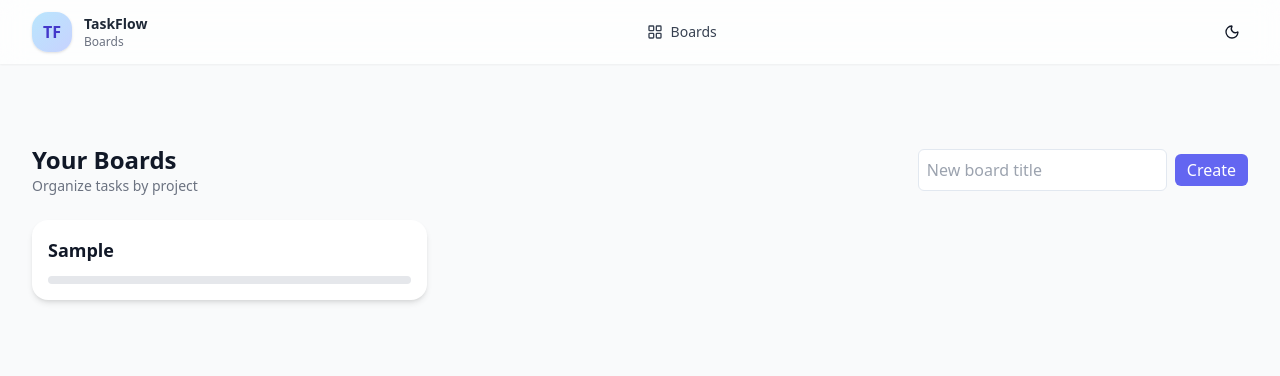
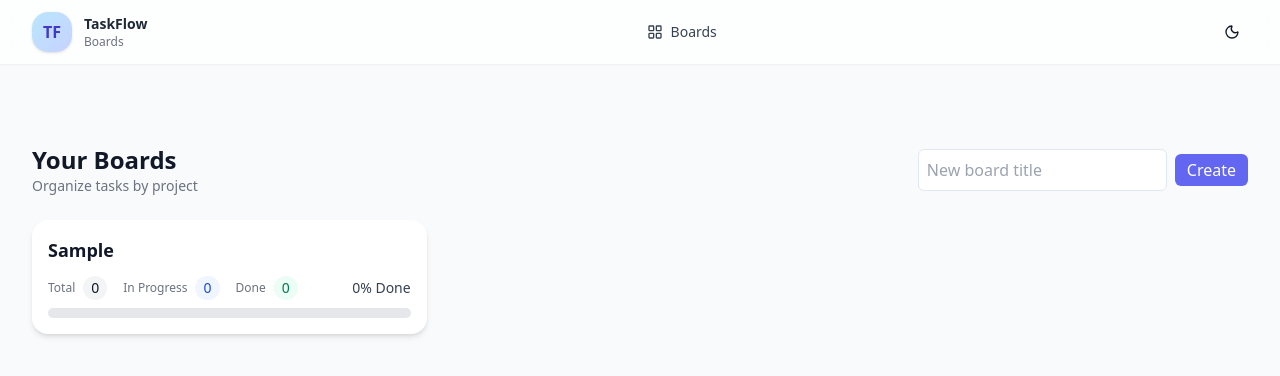
Before and after one commit to Neraa6/todo-list, a Next.js app: page / in a window 1280 px wide. Both pictures are taken after typing "Sample" into the empty fields and a click on the button "Create". Shown: the top 376 px of the page. Built offline with nearby package versions, Linux system fonts and the light colour scheme.

Commit message:
update progressBar

```diff
--- a/app/board/[id]/page.tsx
+++ b/app/board/[id]/page.tsx
@@ -9,6 +9,9 @@ import TaskForm from '../../components/BoardView/TaskForm';
 import { motion, AnimatePresence } from 'framer-motion';
 import { ArrowLeft } from 'lucide-react';
 import { Task, Status } from '../../types';
+
+// ⬇️ Tambahkan import ProgressBar
+import ProgressBar from '../../components/ProgressBar';
 
 export default function BoardPage() {
   const params = useParams();
@@ -28,7 +31,15 @@ export default function BoardPage() {
   }), [board.tasks]);
 
   const openNew = (status: Status) => {
-    setEditing({ id: '', title: '', description: '', status, createdAt: new Date().toISOString(), assignedTo: '', deadline: '' });
+    setEditing({
+      id: '',
+      title: '',
+      description: '',
+      status,
+      createdAt: new Date().toISOString(),
+      assignedTo: '',
+      deadline: ''
+    });
     setFormOpen(true);
   };
 
@@ -52,10 +63,8 @@ export default function BoardPage() {
     deleteTask(boardId, taskId);
   };
 
-  // drag handlers: set dataTransfer taskId
   const onDragStart = (e: React.DragEvent, taskId: string) => {
     e.dataTransfer.setData('text/taskId', taskId);
-    // optional: ghost image
   };
 
   const onDropTask = (taskId: string, newStatus: Status) => {
@@ -64,22 +73,39 @@ export default function BoardPage() {
 
   return (
     <div className="space-y-6">
+
+      {/* HEADER */}
       <div className="flex items-center justify-between">
-        <motion.div initial={{ x: -12, opacity: 0 }} animate={{ x: 0, opacity: 1 }} className="flex items-center gap-4">
-          <button onClick={() => router.push('/')} className="flex items-center gap-2 px-3 py-2 rounded-xl bg-white/60 dark:bg-gray-800/60 shadow-sm">
-            <ArrowLeft size={18} /> <span className="hidden sm:inline">Back</span>
+        <motion.div
+          initial={{ x: -12, opacity: 0 }}
+          animate={{ x: 0, opacity: 1 }}
+          className="flex items-center gap-4"
+        >
+          <button
+            onClick={() => router.push('/')}
+            className="flex items-center gap-2 px-3 py-2 rounded-xl bg-white/60 dark:bg-gray-800/60 shadow-sm"
+          >
+            <ArrowLeft size={18} />
+            <span className="hidden sm:inline">Back</span>
           </button>
+
           <div>
             <h2 className="text-2xl font-bold">{board.title}</h2>
             <p className="text-sm text-gray-500">{board.description}</p>
           </div>
         </motion.div>
 
-        <div className="flex items-center gap-2">
-          <button onClick={() => openNew('todo')} className="px-3 py-1 rounded bg-indigo-500 text-white">Add Task</button>
-        </div>
+        <button
+          onClick={() => openNew('todo')}
+          className="px-3 py-1 rounded bg-indigo-500 text-white"
+        >
+          Add Task
+        </button>
       </div>
 
+      <ProgressBar tasks={board.tasks} />
+
+      {/* BOARD COLUMNS */}
       <section className="grid grid-cols-1 md:grid-cols-3 gap-4">
         {(['todo','in-progress','done'] as Status[]).map(status => (
           <Column
@@ -95,13 +121,19 @@ export default function BoardPage() {
         ))}
       </section>
 
+      {/* FORM */}
       <AnimatePresence>
         {isFormOpen && (
           <motion.div initial={{ opacity: 0 }} animate={{ opacity: 1 }} exit={{ opacity: 0 }}>
-            <TaskForm initial={editing ?? undefined} onCancel={() => { setFormOpen(false); setEditing(null); }} onSave={handleSave} />
+            <TaskForm
+              initial={editing ?? undefined}
+              onCancel={() => { setFormOpen(false); setEditing(null); }}
+              onSave={handleSave}
+            />
           </motion.div>
         )}
       </AnimatePresence>
+
     </div>
   );
 }
--- a/app/components/BoardCard.tsx
+++ b/app/components/BoardCard.tsx
@@ -16,7 +16,7 @@ export default function BoardCard({ board }: { board: Board }) {
       <h3 className="font-semibold text-lg">{board.title}</h3>
       <p className="text-sm text-gray-500 dark:text-gray-400">{board.description}</p>
       <div className="mt-3">
-        <ProgressBar value={percent} />
+        <ProgressBar tasks={board.tasks ?? []}/>
       </div>
     </Link>
   );
--- a/app/components/ProgressBar.tsx
+++ b/app/components/ProgressBar.tsx
@@ -1,10 +1,103 @@
 // components/ProgressBar.tsx
-import React from 'react';
+'use client';
 
-export default function ProgressBar({ value }: { value: number }) {
+import React, { useMemo } from 'react';
+import { motion } from 'framer-motion';
+import { Task } from '../types';
+
+type Props = {
+  tasks: Task[];
+  className?: string;
+  // optional: control height
+  height?: number;
+};
+
+export default function ProgressBar({ tasks, className = '', height = 10 }: Props) {
+  const { total, inProgress, done, todo, pctDone } = useMemo(() => {
+    const safeTasks = tasks ?? []; // fallback jika undefined
+
+const total = safeTasks.length;
+const inProgress = safeTasks.filter(t => t.status === "in-progress").length;
+const done = safeTasks.filter(t => t.status === "done").length;
+const todo = total - inProgress - done;
+
+    const pctDone = total === 0 ? 0 : Math.round((done / total) * 100);
+    return { total, inProgress, done, todo, pctDone };
+  }, [tasks]);
+
+  // compute width percentages for segments (sum should be 100)
+  const widths = useMemo(() => {
+    if (total === 0) return { doneW: 0, inProgW: 0, todoW: 100 };
+    const doneW = (done / total) * 100;
+    const inProgW = (inProgress / total) * 100;
+    const todoW = 100 - doneW - inProgW;
+    return { doneW, inProgW, todoW };
+  }, [total, done, inProgress]);
+
   return (
-    <div className="w-full bg-gray-200 h-2 rounded-full overflow-hidden">
-      <div style={{ width: `${value}%` }} className="h-full bg-emerald-400 transition-all" />
+    <div className={`w-full ${className}`}>
+      {/* Top row: counts + percent */}
+      <div className="flex items-center justify-between mb-2 gap-4">
+        <div className="flex items-center gap-4 text-sm">
+          <div className="flex items-center gap-2">
+            <span className="text-xs text-gray-500">Total</span>
+            <span className="px-2 py-0.5 rounded-full bg-gray-100 dark:bg-gray-800 text-sm font-medium">{total}</span>
+          </div>
+
+          <div className="flex items-center gap-2">
+            <span className="text-xs text-gray-500">In Progress</span>
+            <span className="px-2 py-0.5 rounded-full bg-blue-50 text-blue-700 text-sm font-medium">{inProgress}</span>
+          </div>
+
+          <div className="flex items-center gap-2">
+            <span className="text-xs text-gray-500">Done</span>
+            <span className="px-2 py-0.5 rounded-full bg-emerald-50 text-emerald-700 text-sm font-medium">{done}</span>
+          </div>
+        </div>
+
+        <div className="text-sm font-medium text-gray-700 dark:text-gray-200">
+          {pctDone}% Done
+        </div>
+      </div>
+
+      {/* Progress bar container */}
+      <div
+        className="w-full rounded-full bg-gray-200 dark:bg-gray-800 overflow-hidden"
+        style={{ height }}
+        role="progressbar"
+        aria-valuemin={0}
+        aria-valuemax={100}
+        aria-valuenow={Math.round(widths.doneW)}
+      >
+        <div className="relative w-full h-full flex">
+          {/* Done segment (green pastel) */}
+          <motion.div
+            initial={{ width: 0 }}
+            animate={{ width: `${widths.doneW}%` }}
+            transition={{ duration: 0.7, ease: 'easeOut' }}
+            className="h-full"
+            style={{ background: 'linear-gradient(90deg,#C6F6D5,#9AE6B4)' }}
+          />
+
+          {/* In Progress segment (blue pastel) */}
+          <motion.div
+            initial={{ width: 0 }}
+            animate={{ width: `${widths.inProgW}%` }}
+            transition={{ duration: 0.7, ease: 'easeOut', delay: 0.05 }}
+            className="h-full"
+            style={{ background: 'linear-gradient(90deg,#BEE3F8,#90CDF4)' }}
+          />
+
+          {/* To Do segment (remaining, gray soft) */}
+          <motion.div
+            initial={{ width: 0 }}
+            animate={{ width: `${widths.todoW}%` }}
+            transition={{ duration: 0.7, ease: 'easeOut', delay: 0.1 }}
+            className="h-full"
+            style={{ background: 'transparent' }}
+          />
+        </div>
+      </div>
     </div>
   );
 }
```
